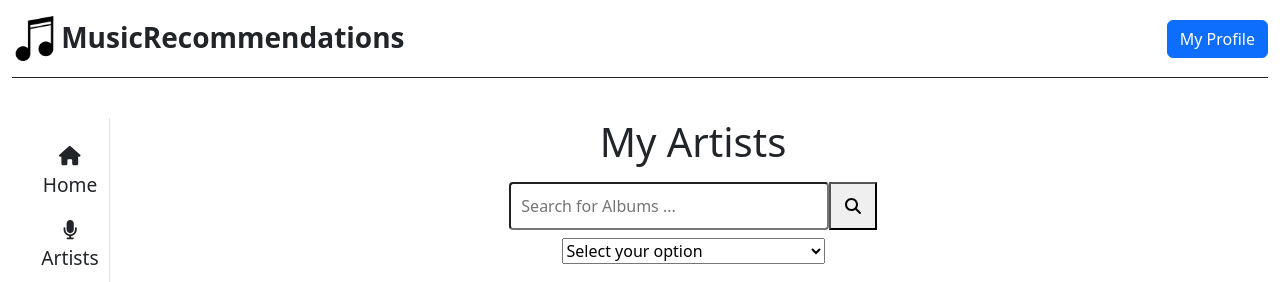
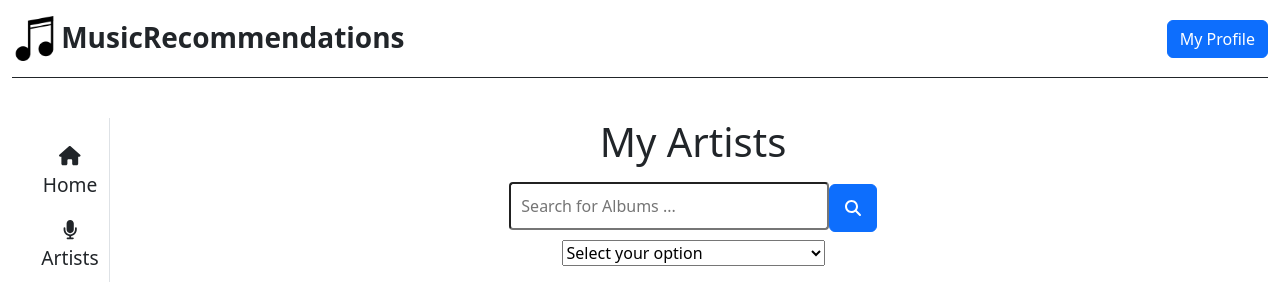
Before and after one commit to Magret7/Music-Recommendations, a React (Create React App) app in the folder frontend/: page /artists/page/1 in a window 1280 px wide. Shown: the top 282 px of the page. Built offline with nearby package versions, Linux system fonts and the light colour scheme.

Commit message:
Updated Search Icon for Artists, Genres, and Albums Page

```diff
--- a/frontend/src/components/Albums.js
+++ b/frontend/src/components/Albums.js
@@ -121,7 +121,7 @@ export default function Albums() {
                     onChange={handleInputChange}
                 />
 
-                <button onClick={handleSearch} style={{ width: "3rem", height: "3rem" }}>
+                <button onClick={handleSearch} style={{ width: "3rem", height: "3rem" }}  class="btn btn-primary">
                     <FontAwesomeIcon icon={faMagnifyingGlass} />
                 </button>
             </div>
--- a/frontend/src/components/Artists.js
+++ b/frontend/src/components/Artists.js
@@ -127,7 +127,7 @@ export default function Artists() {
                     onChange={handleInputChange}
                 />
 
-                <button onClick={handleSearch} style={{ width: "3rem", height: "3rem" }}>
+                <button onClick={handleSearch} style={{ width: "3rem", height: "3rem" }} class="btn btn-primary">
                     <FontAwesomeIcon icon={faMagnifyingGlass} />
                 </button>
             </div>
--- a/frontend/src/components/Genres.js
+++ b/frontend/src/components/Genres.js
@@ -116,7 +116,7 @@ export default function Genres() {
                     onChange={handleInputChange}
                 />
 
-                <button onClick={handleSearch} style={{ width: "3rem", height: "3rem" }}>
+                <button onClick={handleSearch} style={{ width: "3rem", height: "3rem" }} class="btn btn-primary">
                     <FontAwesomeIcon icon={faMagnifyingGlass} />
                 </button>
             </div>
```
